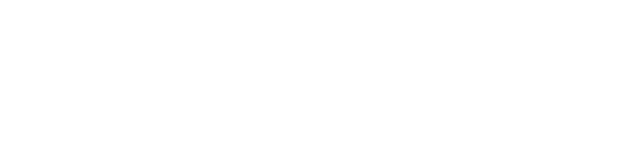
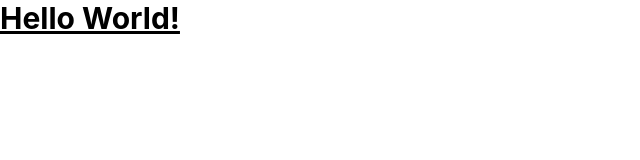
Before and after one commit to KunalGuhagarkar/Tailwind-CSS, a website: page Lession-01/src/index.html in a window 1280 px wide. Shown: the whole page, without its empty margins (0-640 px from the left). Drawn offline with Linux system fonts and the light colour scheme.

Commit message:
25 Sept 2026, 14:02

```diff
--- a/Lession-01/src/index.html
+++ b/Lession-01/src/index.html
@@ -7,6 +7,8 @@
     <link rel="stylesheet" href="./output.css">
 </head>
 <body>
-
+    <h1 class="text-3xl font-bold underline">
+        Hello World!
+    </h1>
 </body>
 </html>
```
Also changed, not shown: Lession-01/src/output.css.
